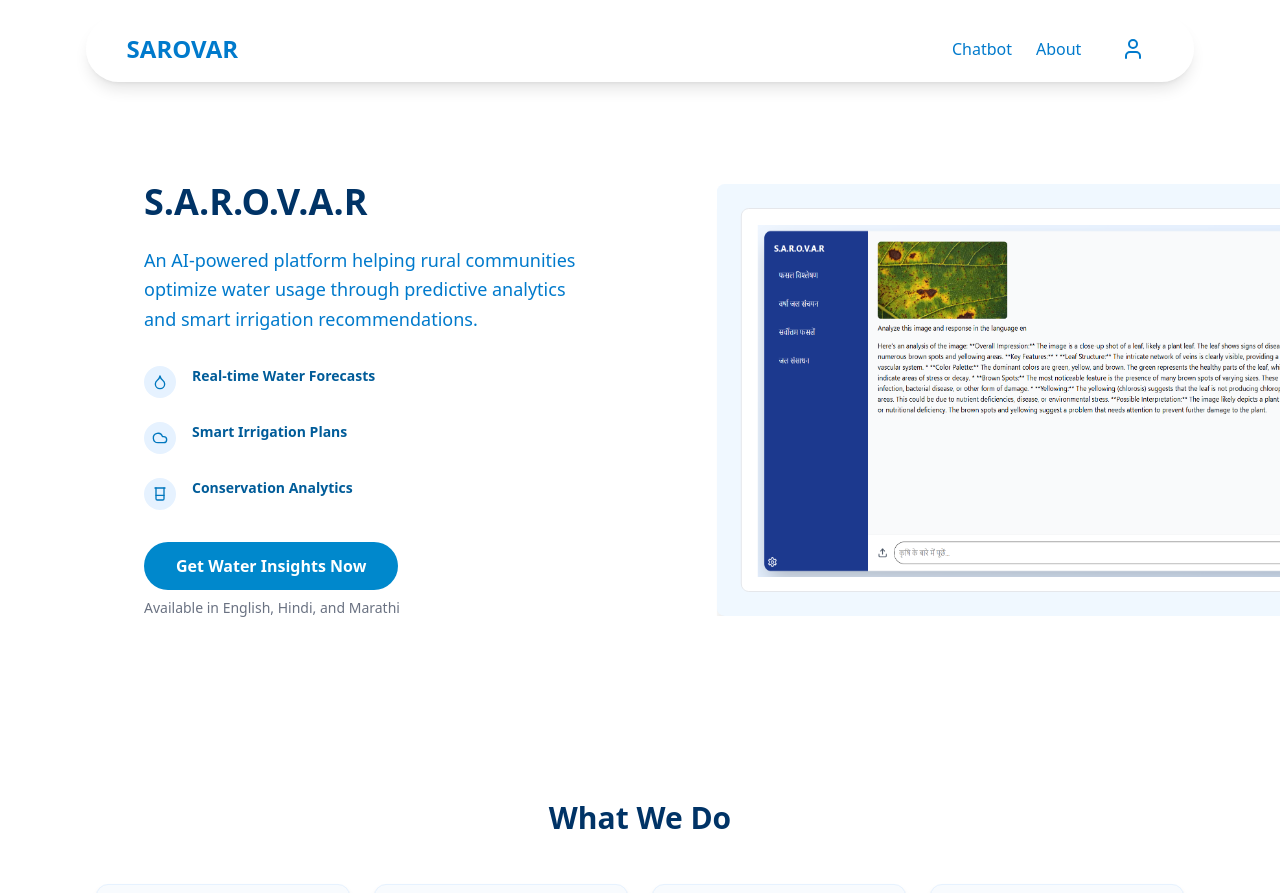
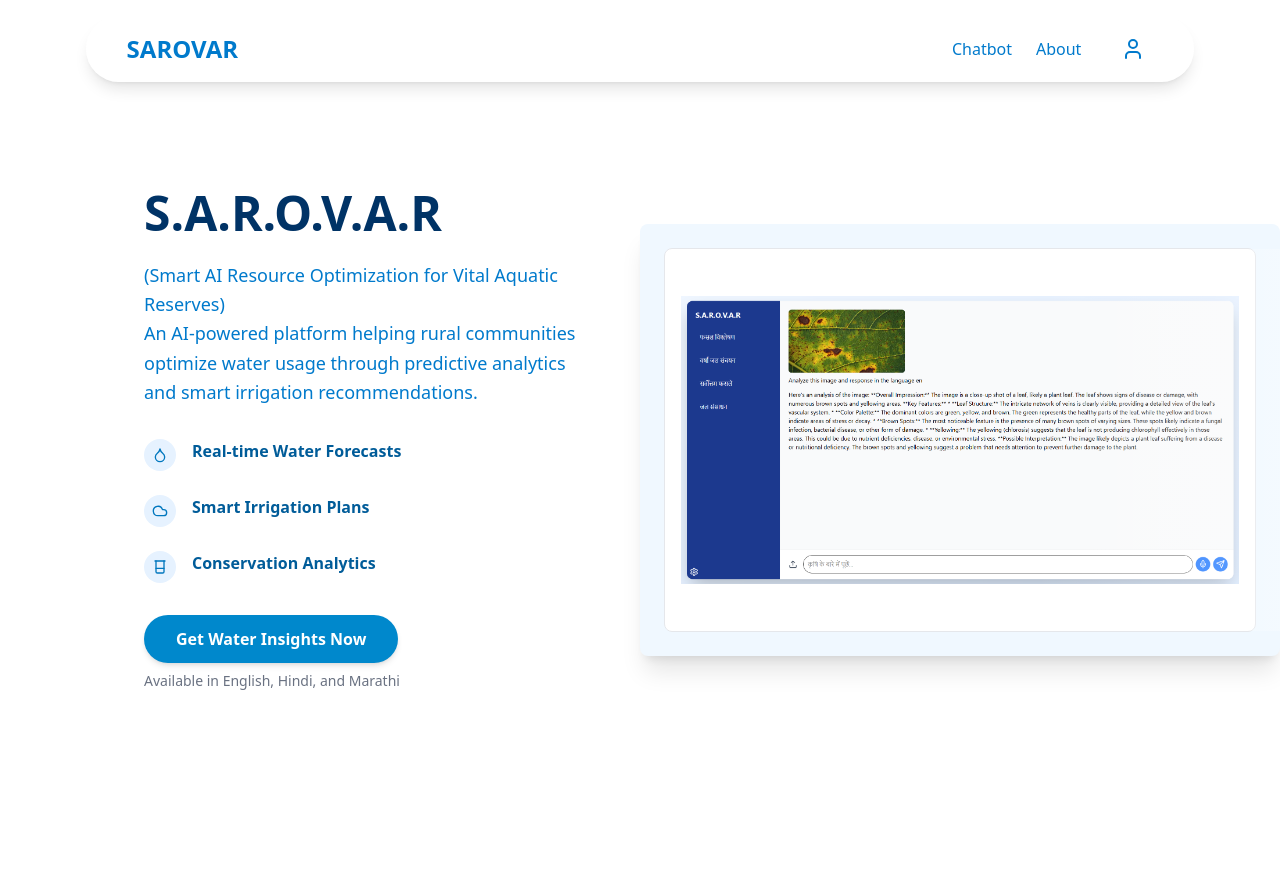
Before and after one commit to Cyb3rGhoul/SAROVAR-AI, a React (Vite) app: page / in a window 1280 px wide. Shown: the top 893 px of the page. Built offline with nearby package versions, Linux system fonts and the light colour scheme; no server answers.

Commit message:
updates name

```diff
--- a/package.json
+++ b/package.json
@@ -21,6 +21,7 @@
     "react": "^19.0.0",
     "react-dom": "^19.0.0",
     "react-i18next": "^15.4.1",
+    "react-intersection-observer": "^9.16.0",
     "react-router-dom": "^7.4.0"
   },
   "devDependencies": {
--- a/src/pages/LandingPage.jsx
+++ b/src/pages/LandingPage.jsx
@@ -1,104 +1,171 @@
 import React from 'react';
 import { Link } from 'react-router-dom';
 import { Droplet, Cloud, Beaker } from 'lucide-react';
-import { motion } from 'framer-motion';
+import { motion, useAnimation } from 'framer-motion';
+import { useInView } from 'react-intersection-observer';
 import Navbar from '../components/layout/Navbar';
 import chatimg from "../assets/sarovar.png";
 import Footer from '../components/layout/Footer';
 
+// Custom hook for animation triggers
+const useScrollAnimation = () => {
+  const controls = useAnimation();
+  const [ref, inView] = useInView({
+    threshold: 0.1,
+    triggerOnce: true
+  });
+
+  React.useEffect(() => {
+    if (inView) {
+      controls.start("visible");
+    }
+  }, [controls, inView]);
+
+  return [ref, controls];
+};
+
 const LandingPage = () => {
+  const [ref, controls] = useScrollAnimation();
+
   return (
-    <div className="min-h-screen bg-white flex flex-col">
-
-
-
+    <div className="min-h-screen bg-white flex flex-col overflow-x-hidden mt-10">
       {/* Main Content */}
-      <div className="flex-grow flex items-center px-36 relative overflow-hidden">
-        <div className="w-1/2 pr-12 z-10 text-left">
+      <div className="flex-grow flex flex-col lg:flex-row items-center px-4 sm:px-8 md:px-12 lg:px-24 xl:px-36 relative">
+        {/* Text Content */}
+        <motion.div
+          ref={ref}
+          initial="hidden"
+          animate={controls}
+          variants={{
+            visible: {
+              opacity: 1,
+              x: 0,
+              transition: { staggerChildren: 0.1, delayChildren: 0.2 }
+            },
+            hidden: { opacity: 0, x: -20 }
+          }}
+          className="w-full lg:w-1/2 lg:pr-12 z-10 text-center lg:text-left py-12 lg:py-0"
+        >
           <motion.h1
-            initial={{ opacity: 0, x: -50 }}
-            animate={{ opacity: 1, x: 0 }}
+            variants={{
+              visible: { opacity: 1, x: 0 },
+              hidden: { opacity: 0, x: -50 }
+            }}
             transition={{ duration: 0.6 }}
-            className="text-4xl font-bold text-[#003366] mb-6"
+            className="text-3xl sm:text-4xl md:text-5xl font-bold text-[#003366] mb-4 sm:mb-6"
           >
             S.A.R.O.V.A.R
           </motion.h1>
 
           <motion.p
-            initial={{ opacity: 0, x: -50 }}
-            animate={{ opacity: 1, x: 0 }}
+            variants={{
+              visible: { opacity: 1, x: 0 },
+              hidden: { opacity: 0, x: -50 }
+            }}
             transition={{ duration: 0.6, delay: 0.2 }}
-            className="text-lg text-[#007acc] mb-8 leading-relaxed"
+            className="text-base sm:text-lg text-[#007acc] mb-6 sm:mb-8 leading-relaxed"
           >
+            (Smart AI Resource Optimization for Vital Aquatic Reserves) <br />
             An AI-powered platform helping rural communities optimize water usage through predictive analytics and smart irrigation recommendations.
           </motion.p>
 
-          {/* Feature Icons - Left Aligned */}
+          {/* Feature Icons */}
           <motion.div
-            initial={{ opacity: 0 }}
-            animate={{ opacity: 1 }}
+            variants={{
+              visible: { opacity: 1 },
+              hidden: { opacity: 0 }
+            }}
             transition={{ duration: 0.6, delay: 0.4 }}
-            className="flex flex-col space-y-6 mb-8 items-start"
+            className="flex flex-col space-y-4 sm:space-y-6 mb-8 items-center lg:items-start"
           >
             {[
               {
                 Icon: Droplet,
                 label: "Real-time Water Forecasts",
-                description: "AI-driven predictions of water availability based on weather and usage patterns"
+
               },
               {
                 Icon: Cloud,
                 label: "Smart Irrigation Plans",
-                description: "Personalized watering schedules for maximum crop yield with minimal waste"
+
               },
               {
                 Icon: Beaker,
                 label: "Conservation Analytics",
-                description: "Data-driven insights for sustainable water management practices"
+
               }
             ].map(({ Icon, label, description }, index) => (
-              <div key={index} className="flex items-start space-x-4">
-                <div className="w-8 h-8 bg-[#e6f2ff] rounded-full flex items-center justify-center">
+              <motion.div
+                key={index}
+                variants={{
+                  visible: { opacity: 1, y: 0 },
+                  hidden: { opacity: 0, y: 20 }
+                }}
+                transition={{ duration: 0.5, delay: 0.4 + index * 0.1 }}
+                className="flex items-start space-x-3 sm:space-x-4 max-w-md"
+              >
+                <div className="w-8 h-8 bg-[#e6f2ff] rounded-full flex items-center justify-center flex-shrink-0">
                   <Icon size={16} className="text-[#0077be]" />
                 </div>
                 <div>
-                  <h3 className="text-sm font-semibold text-[#005c99]">{label}</h3>
+                  <h3 className="text-sm sm:text-base font-semibold text-[#005c99]">{label}</h3>
                 </div>
-              </div>
+              </motion.div>
             ))}
           </motion.div>
 
           {/* CTA Button */}
           <motion.div
-            initial={{ opacity: 0, scale: 0.9 }}
-            animate={{ opacity: 1, scale: 1 }}
-            transition={{ duration: 0.6, delay: 0.6 }}
-            className="flex flex-col space-y-2"
+            variants={{
+              visible: { opacity: 1, scale: 1 },
+              hidden: { opacity: 0, scale: 0.9 }
+            }}
+            transition={{ duration: 0.6, delay: 0.8 }}
+            className="flex flex-col space-y-2 items-center lg:items-start"
           >
             <Link
               to="/chat"
-              className="inline-block bg-[#0088cc] hover:bg-[#005c99] text-white font-bold py-3 px-8 rounded-full transition duration-300 w-fit"
+              className="inline-block bg-[#0088cc] hover:bg-[#005c99] text-white font-bold py-2 px-6 sm:py-3 sm:px-8 rounded-full transition duration-300 w-fit transform hover:scale-105 active:scale-95 shadow-md hover:shadow-lg"
             >
               Get Water Insights Now
             </Link>
-            <p className="text-sm text-gray-500">
+            <p className="text-xs sm:text-sm text-gray-500">
               Available in English, Hindi, and Marathi
             </p>
           </motion.div>
-        </div>
+        </motion.div>
 
-        {/* Chatbot UI Image with Overflow */}
+        {/* Chatbot UI Image */}
         <motion.div
-          initial={{ x: "10%" }}
-          animate={{ x: "20%" }}
-          transition={{ duration: 0.6, delay: 0.4 }}
-          className="absolute right-0 top-1/2 transform -translate-y-1/2 w-[55%] overflow-hidden"
+          initial={{ opacity: 0, x: "10%" }}
+          animate={{ opacity: 1, x: 0 }}
+          transition={{ duration: 0.8, delay: 0.4 }}
+          className="w-full lg:w-1/2 mt-8 lg:mt-0 relative lg:absolute lg:right-0 lg:top-1/2 lg:transform lg:-translate-y-1/2 px-4 sm:px-8 lg:px-0"
         >
-          <div className="bg-[#f0f8ff] rounded-lg p-6 shadow-xl">
-            <div className="bg-white border border-gray-200 rounded-lg p-4 h-96">
-              <img src={chatimg} className='h-88'></img>
+          <motion.div
+            whileHover={{ scale: 1.02 }}
+            className="bg-[#f0f8ff] rounded-lg p-4 sm:p-6 shadow-xl overflow-hidden"
+          >
+            <div className="bg-white border border-gray-200 rounded-lg p-3 sm:p-4 h-64 sm:h-80 md:h-96 relative">
+              <img
+                src={chatimg}
+                alt="SAROVAR interface"
+                className="h-full w-full object-contain object-center"
+                loading="lazy"
+              />
+              <motion.div
+                className="absolute inset-0 bg-gradient-to-r from-transparent via-white/30 to-transparent"
+                initial={{ x: "-100%" }}
+                animate={{ x: "100%" }}
+                transition={{
+                  duration: 1.5,
+                  repeat: Infinity,
+                  repeatType: "loop",
+                  ease: "linear"
+                }}
+              />
             </div>
-          </div>
+          </motion.div>
         </motion.div>
       </div>
     </div>
@@ -109,42 +176,56 @@ const FeatureSection = () => {
   const features = [
     {
       title: "Water Level Monitoring",
-      description: "Real-time tracking of water levels in reservoirs and lakes with AI-powered predictions"
+      description: "Real-time tracking of water levels in reservoirs and lakes with AI-powered predictions",
+      icon: <Droplet className="text-[#0077be]" size={24} />
     },
     {
       title: "Rainfall Forecasting",
-      description: "Accurate rainfall predictions to help plan water usage and conservation"
+      description: "Accurate rainfall predictions to help plan water usage and conservation",
+      icon: <Cloud className="text-[#0077be]" size={24} />
     },
     {
       title: "Usage Analytics",
-      description: "Detailed insights into water consumption patterns and optimization opportunities"
+      description: "Detailed insights into water consumption patterns and optimization opportunities",
+      icon: <Beaker className="text-[#0077be]" size={24} />
     },
     {
       title: "Flood Prevention",
-      description: "Early warning systems for potential flooding based on weather and water data"
+      description: "Early warning systems for potential flooding based on weather and water data",
+      icon: <Droplet className="text-[#0077be]" size={24} />
     }
   ];
 
   return (
-    <div className="bg-white px-24 pb-16">
+    <div className="bg-white px-4 sm:px-8 md:px-12 lg:px-24 xl:px-36 py-12 sm:py-16">
       <div className="max-w-6xl mx-auto">
-        <h2 className="text-3xl font-bold text-[#003366] text-center mb-12">
+        <motion.h2
+          initial={{ opacity: 0, y: 20 }}
+          whileInView={{ opacity: 1, y: 0 }}
+          transition={{ duration: 0.6 }}
+          viewport={{ once: true, margin: "-100px" }}
+          className="text-2xl sm:text-3xl md:text-4xl font-bold text-[#003366] text-center mb-8 sm:mb-12"
+        >
           What We Do
-        </h2>
-        <div className="grid md:grid-cols-2 lg:grid-cols-4 gap-6">
+        </motion.h2>
+        <div className="grid grid-cols-1 sm:grid-cols-2 lg:grid-cols-4 gap-4 sm:gap-6">
           {features.map((feature, index) => (
             <motion.div
               key={index}
-              initial={{ opacity: 0, y: 20 }}
+              initial={{ opacity: 0, y: 30 }}
               whileInView={{ opacity: 1, y: 0 }}
-              transition={{ duration: 0.6, delay: index * 0.1 }}
+              transition={{ duration: 0.5, delay: index * 0.1 }}
               viewport={{ once: true }}
-              className="bg-[#f8fbfe] rounded-xl p-6 shadow-md border border-[#e6f2ff]"
+              whileHover={{ y: -5 }}
+              className="bg-[#f8fbfe] rounded-xl p-5 sm:p-6 shadow-md border border-[#e6f2ff] hover:shadow-lg transition-shadow"
             >
-              <h3 className="text-xl font-semibold text-[#005c99] mb-3">
+              <div className="w-12 h-12 bg-[#e6f2ff] rounded-full flex items-center justify-center mb-4 mx-auto sm:mx-0">
+                {feature.icon}
+              </div>
+              <h3 className="text-lg sm:text-xl font-semibold text-[#005c99] mb-2 sm:mb-3 text-center sm:text-left">
                 {feature.title}
               </h3>
-              <p className="text-[#007acc]">
+              <p className="text-sm sm:text-base text-[#007acc] text-center sm:text-left">
                 {feature.description}
               </p>
             </motion.div>
```
Also changed, not shown: 1 other file (tests, documents, lock files or other folders).
